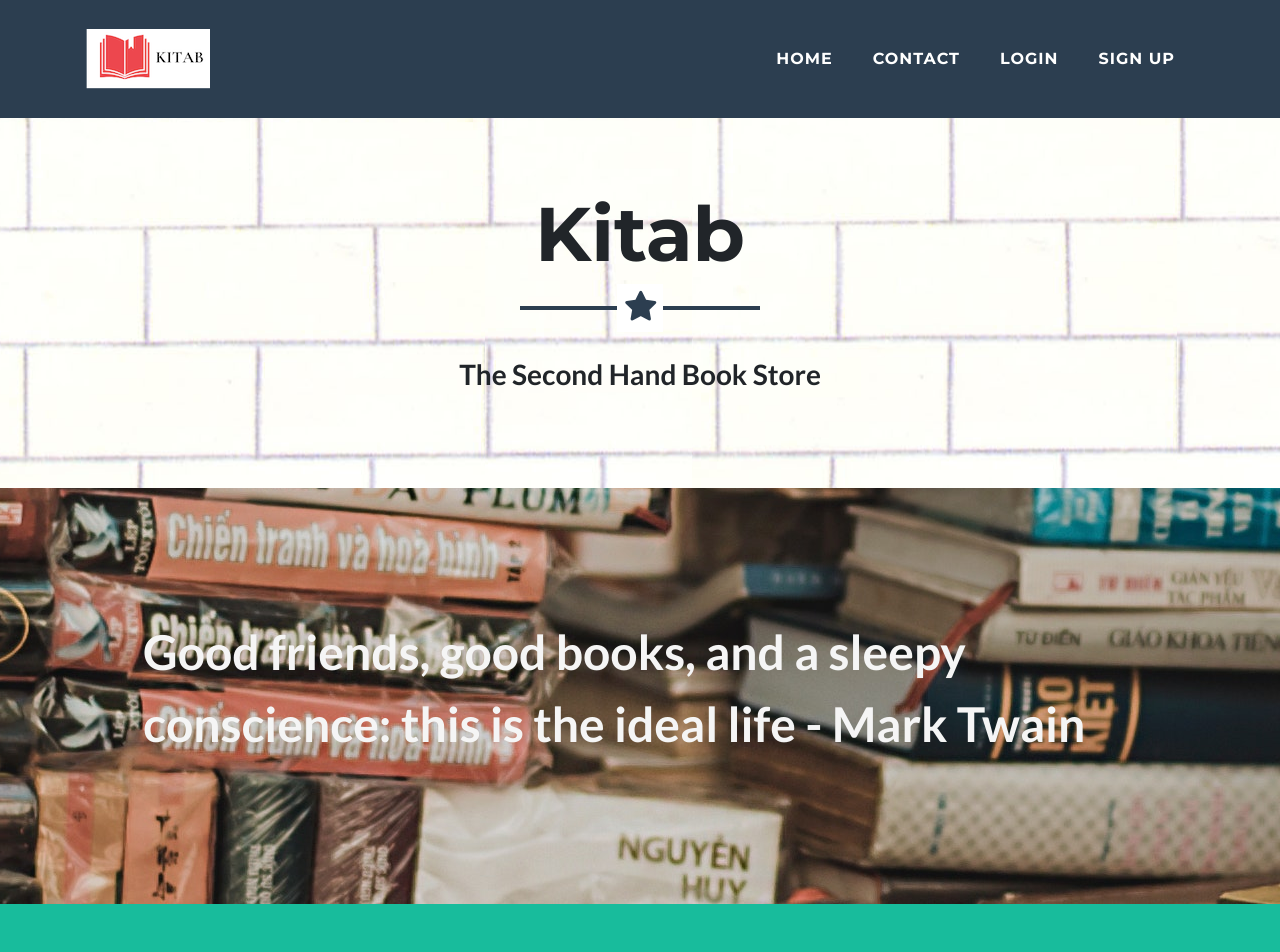
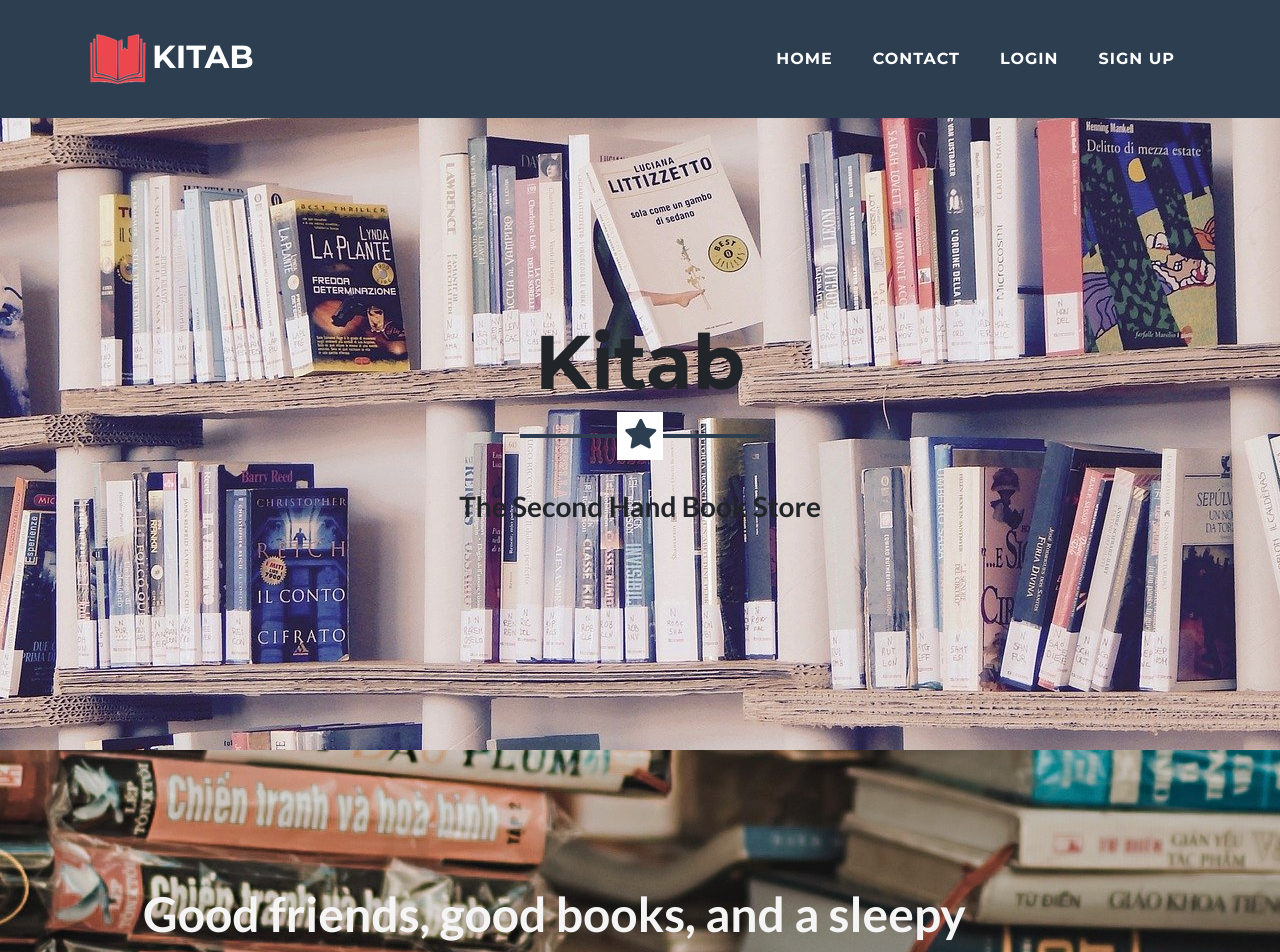
Before and after one commit to arujbansal/Kitab, a Django app: page / in a window 1280 px wide. Shown: the top 952 px of the page. Run offline with Django 3.2, Linux system fonts and the light colour scheme; some libraries are stand-ins or nearby versions.

Commit message:
Removed donate, added logo proper

```diff
--- a/templates/Books/sell.html
+++ b/templates/Books/sell.html
@@ -26,8 +26,7 @@
                 <form method="POST" action="{% url 'sell' %}" enctype="multipart/form-data">
                     {% csrf_token %}
                     <fieldset class="form-group">
-                        <legend class="border-bottom mb-4">Sell Or Donate A Book</legend>
-                        <h5>Note: Enter price as 0 to donate.</h5>
+                        <legend class="border-bottom mb-4">Sell A Book</legend>
                         {{ form|crispy }}
                     </fieldset>
                     <div class="form-group">
--- a/templates/Home/index.html
+++ b/templates/Home/index.html
@@ -3,32 +3,16 @@
 
 {% block title %}Home{% endblock title %}
 {% block content %}
-    <header class="masthead text-black text-center"
-            style="background-image: url({% static 'Home/img/whitebg.png' %}); font-weight: bold;">
-        <div class="container">
-            <h1>Kitab</h1>
-            <hr class="star-dark mb-5">
-            <h2 class="font-weight-bold mb-0">The Second Hand Book Store</h2>
-        </div>
-
-
-        <!--
-        <div class="row">
-            <div class="col">
-                <p style="color: black; font-size: 18px;">At Kitab, we regularly accept donations, consignments and
-                    on-spot sales on a
-                    regular basis, and our
-                    ever-expanding inventory reflects this. Our shoppers benefit from our low prices. Those who sell
-                    to
-                    us on consignment basis are also
-                    satisfied with their profitable returns. Our experienced sales associates helpfully assist
-                    shoppers
-                    as well as all donation and consignment transactions. Contact us to start shopping or selling
-                    today!</p>
+    <section
+            style="background: url({% static 'Home/img/newestbg.jpg' %}) no-repeat center center fixed; font-weight: bold;padding: 10%">
+        <header class="masthead text-black text-center">
+            <div class="container">
+                <h1 class="text-black text-center">Kitab</h1>
+                <hr class="star-dark mb-5">
+                <h2 class="font-weight-bold mb-0 text-center">The Second Hand Book Store</h2>
             </div>
-        </div> Photo by Min An from Pexels
-        -->
-    </header>
+        </header>
+    </section>
     <section style="background: url({% static 'Home/img/book1.jpg' %}) no-repeat center center fixed; padding: 10%">
         <div class="container">
             <p style="font-size: 300%; color: whitesmoke; font-weight: bold;">Good friends, good books, and a sleepy
--- a/templates/base.html
+++ b/templates/base.html
@@ -17,7 +17,7 @@
 <body id="page-top">
 <nav class="navbar navbar-light navbar-expand-lg fixed-top bg-secondary text-uppercase" id="mainNav">
     <div class="container"><a class="navbar-brand" href="#page-top"><img
-            src="{% static 'logo/logo.png' %}" height=""></a>
+            src="{% static 'logo/logo.png' %}" height="">KITAB</a>
         <button data-toggle="collapse" data-target="#navbarResponsive"
                 class="navbar-toggler navbar-toggler-right text-uppercase bg-primary text-white rounded"
                 aria-controls="navbarResponsive"
@@ -40,7 +40,10 @@
                             href="{% url 'buy' %}">Buy</a></li>
                     <li class="nav-item mx-0 mx-lg-1" role="presentation"><a
                             class="nav-link py-3 px-0 px-lg-3 rounded js-scroll-trigger"
-                            href="{% url 'sell' %}">Sell/Donate</a></li>
+                            href="{% url 'sell' %}">Sell</a></li>
+                    <li class="nav-item mx-0 mx-lg-1" role="presentation"><a
+                            class="nav-link py-3 px-0 px-lg-3 rounded js-scroll-trigger"
+                            href="#">Donate</a></li>
                     <li class="nav-item mx-0 mx-lg-1" role="presentation"><a
                             class="nav-link py-3 px-0 px-lg-3 rounded js-scroll-trigger"
                             href="{% url 'logout' %}">Logout</a></li>
```
Also changed, not shown: static/Home/img/homepagekitab.jpg (added), static/Home/img/new.jpg (added), static/Home/img/newestbg.jpg (added), static/logo/logo.png, 5 other files.
